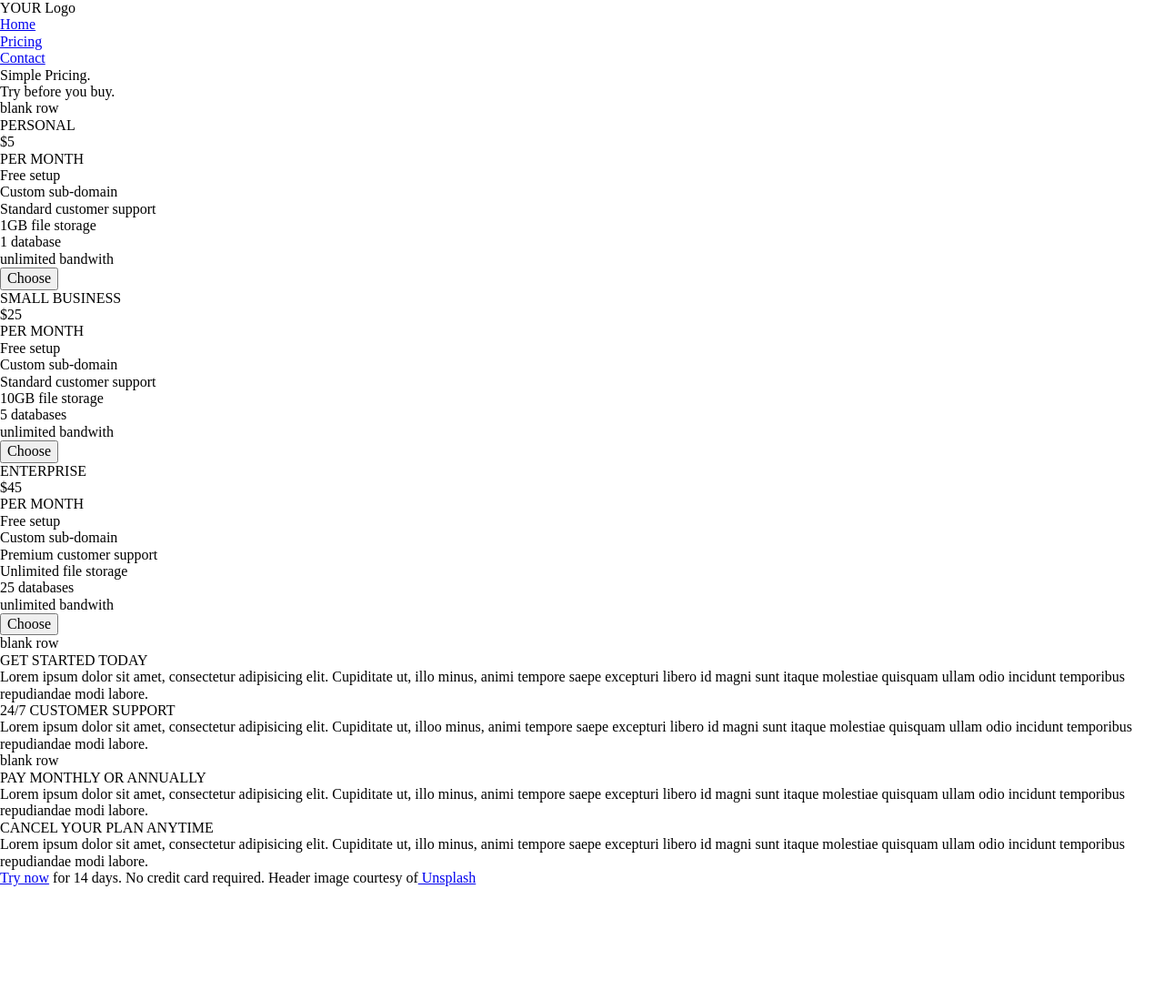
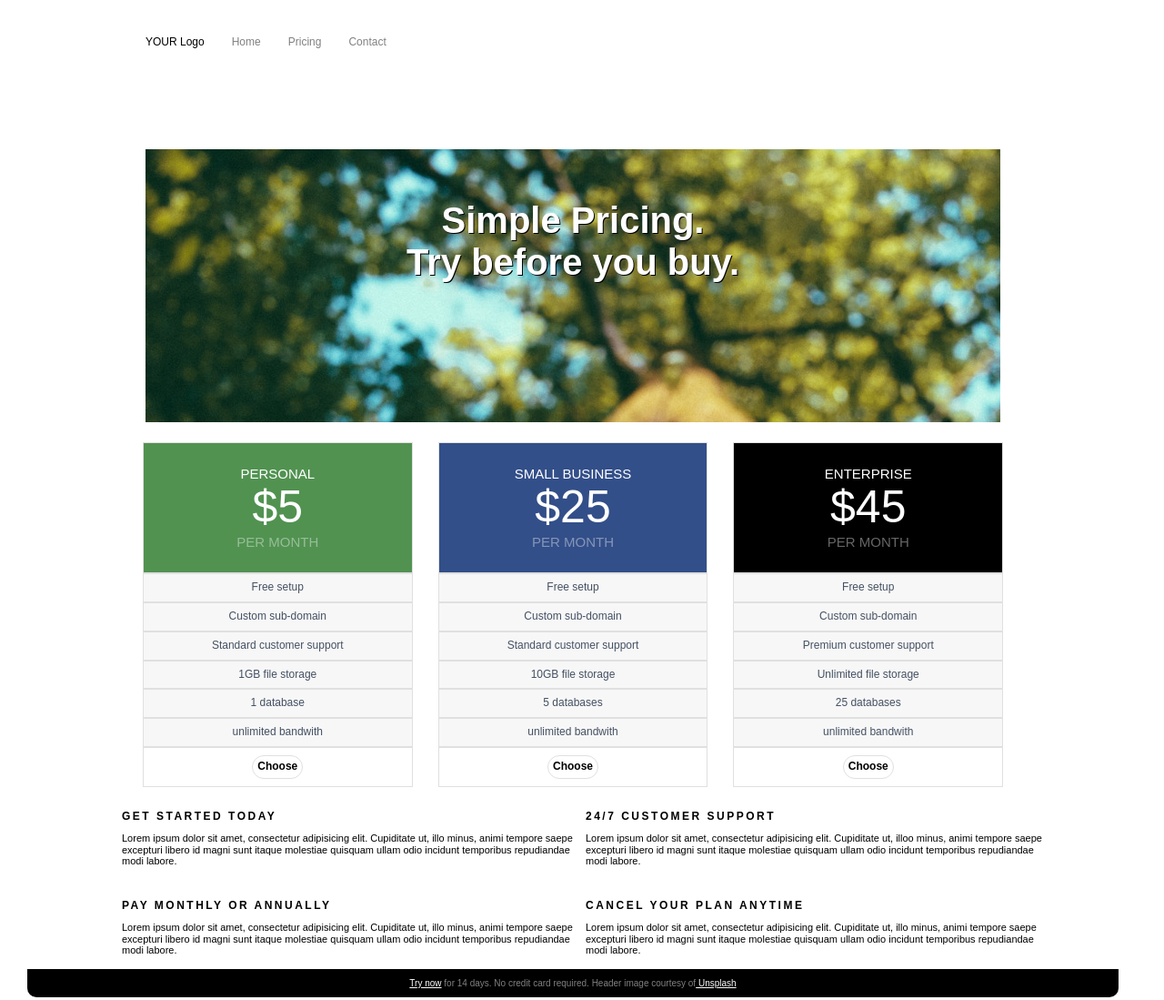
Before and after one commit to rennitir08/d1-use-gulp-sass, a website: page index.html in a window 1280 px wide. Shown: the whole page at 91% size. Before the commit the page ends 974 px from the top, so only its background shows below. Drawn offline with nearby package versions, Linux system fonts and the light colour scheme; files that its build step writes are made by us from their sources.

Commit message:
changed from css to sass

```diff
--- /dev/null
+++ b/css/_column.scss
@@ -0,0 +1,36 @@
+.column {
+    flex: 3;
+    padding: 4px;
+    margin-right: 20px;
+    border: 1px $colorGray;
+    font-size: 11px;
+
+    h5 {
+        font-size: 12px;
+        font-weight: bold;
+        margin: 0 0 10px 0;
+        letter-spacing: 2.5px;
+    }
+
+    .choose {
+        background-color: $colorWhite;
+
+        button {
+            background:$colorWhite;
+            border: 1px solid $colorBorder;
+            padding: 5px;
+            border-radius: 110px;
+            font-weight: bold;
+        }
+    }
+}
+
+.row-text-blocks .column {
+    &:first-child {
+        margin:0px 0px 0px 100px;
+    }
+
+    &:last-child {
+        margin:0px 100px 10px 0px;
+    }
+}
--- /dev/null
+++ b/css/_columnRow.scss
@@ -0,0 +1,32 @@
+.columnRow {
+    background-color:$colorTan;
+    text-align:center;
+    padding: 8px;
+    color: $colorDark;
+    font-size: 12px;
+    border: 1px solid $colorBorder;
+}
+
+.columnHeader {
+    padding: 15px;
+    text-align: center;
+    color: $colorWhite;
+    font-size: 15px;
+
+    .fade {
+        opacity: 0.4;
+    }
+    .bigFont {
+        font-size:50px;
+    }
+
+    &.greenRow {
+        background-color: $colorGreen;
+    }
+    &.blueRow {
+        background-color: $colorBlue;
+    }
+    &.blackRow {
+        background-color: $colorBlack;
+    }
+}
--- /dev/null
+++ b/css/_imageHeader.scss
@@ -0,0 +1,14 @@
+.imageHeader {
+ background-image: $backgroundImage;
+ padding: 2px;
+ margin-right: 20px;
+ flex: 1;
+ height: 300px;
+    &:first-child {
+ font-size: 40px;
+ text-align: center;
+ margin-top: 100px;
+ color: $colorWhite;
+ text-shadow: 1px 1px $colorBlack;
+    }
+}
--- /dev/null
+++ b/css/_lastRow.scss
@@ -0,0 +1,13 @@
+.lastRow {
+    background-color: $colorBlack;
+    padding: 10px;
+    margin-right: 20px;
+    color: $colorGray;
+    text-align: center;
+    font-size: 10px;
+    border-bottom-right-radius:1em;
+    border-bottom-left-radius: 1em;
+ a {
+      color: $colorWhites;
+ }
+}
--- /dev/null
+++ b/css/_navBar.scss
@@ -0,0 +1,12 @@
+.navBar {
+     padding: 10px 30px 10px 0px;
+ font-family: Arial;
+ font-size: 12px;
+ a {
+     text-decoration: none;
+ color: $colorGray;
+ }
+ a:hover {
+      color: $colorBlack;
+ }
+}
--- /dev/null
+++ b/css/_whiteRow.scss
@@ -0,0 +1,6 @@
+.whiteRow {
+ flex: 1;
+ padding: 2px;
+ margin-right: 20px;
+ background-color: $colorWhite;
+}
--- a/css/global.scss
+++ b/css/global.scss
@@ -0,0 +1,36 @@
+// Variables
+$colorGray: gray;
+$colorBlack: black;
+$colorWhite: white;
+$colorTan: rgb(247, 247, 247);
+$colorDark: #445063;
+$colorBorder: rgb(224, 224, 224);
+$colorGreen: rgb(81, 146, 81);
+$colorBlue: rgb(51, 79, 137);
+$backgroundImage: url(../img/background.jpg);
+* {
+    box-sizing: border-box;
+}
+img {
+    width: 100%;
+}
+body {
+    padding: 30px;
+}
+.container {
+ max-width: 960px;
+ margin: 0 auto;
+}
+.row {
+ display: flex;
+}
+.hiddenRow {
+    visibility: hidden;
+}
+
+@import "navBar";
+@import "imageHeader";
+@import "columnRow";
+@import "whiteRow";
+@import "column";
+@import "lastRow";
--- a/index.html
+++ b/index.html
@@ -18,15 +18,21 @@
 </div>
 <!--image header-->
 <div class="row">
-    <div class="imageHeader"><div class="textEffect">Simple Pricing.<br/>Try before you buy.</div></div>
+    <div class="imageHeader">
+        <H4>Simple Pricing.<br/>Try before you buy.</H4>
+        </div>
+    </div>
 </div>
 <!--blank row make hidden-->
-<div class="row hiddenRow">blank row</div>
+<div class="hiddenRow">blank row</div>
 <!--web content-->
-<div class="row whiteRow">
+<div class="row">
     <div class="whiteRow"></div>
-    <div class="column column-bordered">
-        <div class="columnRow greenRow">PERSONAL<br/><div class="bigFont">$5</div><div class="fade">PER MONTH</div></div>
+    <div class="column">
+        <div class="columnRow columnHeader greenRow">PERSONAL<br/>
+        <div class="bigFont">$5</div>
+        <div class="fade">PER MONTH</div>
+        </div>
         <div class="columnRow">Free setup</div>
         <div class="columnRow">Custom sub-domain</div>
         <div class="columnRow">Standard customer support</div>
@@ -35,8 +41,8 @@
         <div class="columnRow">unlimited bandwith</div>
         <div class="columnRow choose"><button type="submit">Choose</button></div>
     </div>
-    <div class="column column-bordered">
-        <div class="columnRow blueRow">SMALL BUSINESS<br/><div class="bigFont">$25</div><div class="fade">PER MONTH</div></div>
+    <div class="column">
+        <div class="columnRow columnHeader blueRow">SMALL BUSINESS<br/><div class="bigFont">$25</div><div class="fade">PER MONTH</div></div>
         <div class="columnRow">Free setup</div>
         <div class="columnRow">Custom sub-domain</div>
         <div class="columnRow">Standard customer support</div>
@@ -45,8 +51,8 @@
         <div class="columnRow">unlimited bandwith</div>
         <div class="columnRow choose"><button type="submit">Choose</button></div>
     </div>
-    <div class="column column-bordered">
-        <div class="columnRow blackRow">ENTERPRISE<br/><div class="bigFont">$45</div><div class="fade">PER MONTH</div></div>
+    <div class="column">
+        <div class="columnRow columnHeader blackRow">ENTERPRISE<br/><div class="bigFont">$45</div><div class="fade">PER MONTH</div></div>
         <div class="columnRow">Free setup</div>
         <div class="columnRow">Custom sub-domain</div>
         <div class="columnRow">Premium customer support</div>
@@ -60,23 +66,30 @@
 <!--blank row make hidden-->
 <div class="row hiddenRow">blank row</div>
 <!--text box row 1-->
-<div class="row">
+<div class="row row-text-blocks">
+
     <div class="column">
-        <div class="need-space"><div class="text-title">GET STARTED TODAY</div>
-        Lorem ipsum dolor sit amet, consectetur adipisicing elit. Cupiditate ut, illo minus, animi tempore saepe excepturi libero id magni sunt itaque molestiae quisquam ullam odio incidunt temporibus repudiandae modi labore.</div></div>
+        <h5>GET STARTED TODAY</h5>
+        Lorem ipsum dolor sit amet, consectetur adipisicing elit. Cupiditate ut, illo minus, animi tempore saepe excepturi libero id magni sunt itaque molestiae quisquam ullam odio incidunt temporibus repudiandae modi labore.
+    </div>
+
     <div class="column">
-        <div class=" need-extra"><div class="text-title">24/7 CUSTOMER SUPPORT</div>
-        Lorem ipsum dolor sit amet, consectetur adipisicing elit. Cupiditate ut, illoo minus, animi tempore saepe excepturi libero id magni sunt itaque molestiae quisquam ullam odio incidunt temporibus repudiandae modi labore.</div></div>
+        <h5>24/7 CUSTOMER SUPPORT</h5>
+        Lorem ipsum dolor sit amet, consectetur adipisicing elit. Cupiditate ut, illoo minus, animi tempore saepe excepturi libero id magni sunt itaque molestiae quisquam ullam odio incidunt temporibus repudiandae modi labore.
+    </div>
+
 </div>
 <div class="row hiddenRow">blank row</div>
 <!--text box row 2-->
-<div class="row">
+<div class="row row-text-blocks">
     <div class="column">
-        <div class="need-space"><div class="text-title">PAY MONTHLY OR ANNUALLY</div>
-        Lorem ipsum dolor sit amet, consectetur adipisicing elit. Cupiditate ut, illo minus, animi tempore saepe excepturi libero id magni sunt itaque molestiae quisquam ullam odio incidunt temporibus repudiandae modi labore.</div></div>
+        <h5>PAY MONTHLY OR ANNUALLY</h5>
+        Lorem ipsum dolor sit amet, consectetur adipisicing elit. Cupiditate ut, illo minus, animi tempore saepe excepturi libero id magni sunt itaque molestiae quisquam ullam odio incidunt temporibus repudiandae modi labore.
+    </div>
     <div class="column">
-        <div class=" need-extra"><div class="text-title">CANCEL YOUR PLAN ANYTIME</div>
-        Lorem ipsum dolor sit amet, consectetur adipisicing elit. Cupiditate ut, illo minus, animi tempore saepe excepturi libero id magni sunt itaque molestiae quisquam ullam odio incidunt temporibus repudiandae modi labore.</div></div>
+        <h5>CANCEL YOUR PLAN ANYTIME</h5>
+        Lorem ipsum dolor sit amet, consectetur adipisicing elit. Cupiditate ut, illo minus, animi tempore saepe excepturi libero id magni sunt itaque molestiae quisquam ullam odio incidunt temporibus repudiandae modi labore.
+    </div>
 </div>
 <!--footer-->
 <div class="lastRow"><a href="#">Try now</a> for 14 days. No credit card required. Header image courtesy of<a href="https://unsplash.com/"> Unsplash</a></div>
```
Also changed, not shown: css/_priceBox.scss (deleted, +0 -8 lines), css/global.css (added), css/normalize.css (added), img/background.jpg (added).
